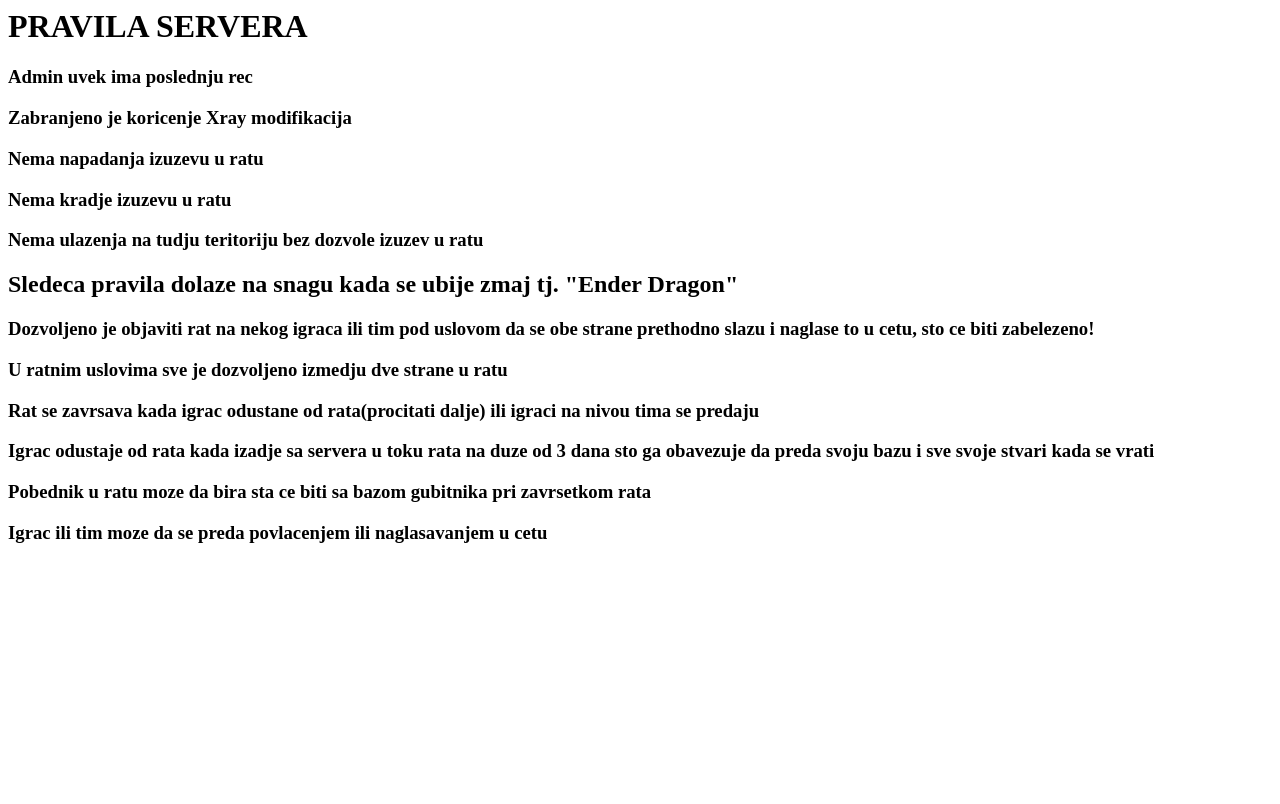
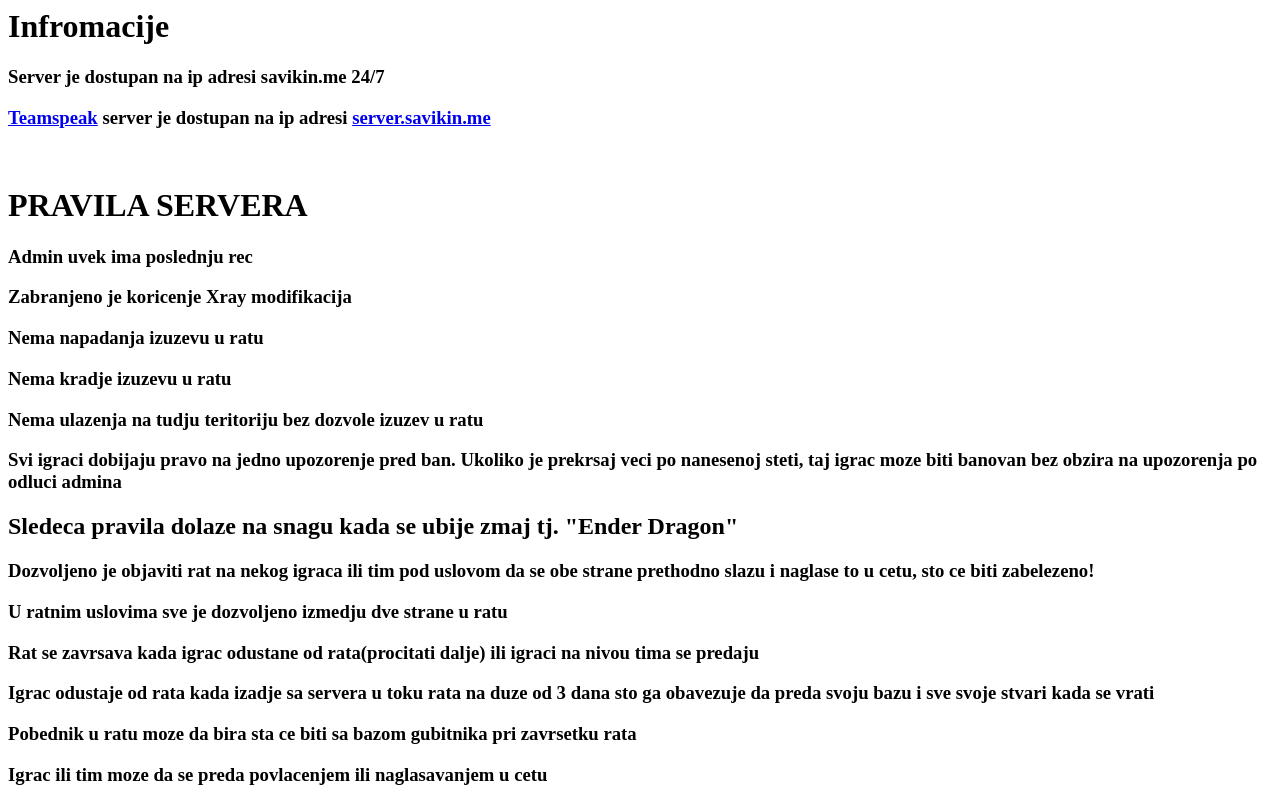
Before and after one commit to ThatSava/ThatSava.github.io, a plain HTML site: page rules.html in a window 1280 px wide. Drawn offline with Linux system fonts and the light colour scheme.

Commit message:
*Updated rules

```diff
--- a/rules.html
+++ b/rules.html
@@ -1,13 +1,23 @@
+<head>
+<title>Pravila i informacije o serveru</title>
+</head>
+<body>
+    <h1>Infromacije</h1>
+    <h3>Server je dostupan na ip adresi savikin.me 24/7</h3>
+    <h3><a href="https://www.teamspeak.com/" target="_blank">Teamspeak</a> server je dostupan na ip adresi <a href="ts3server://server.savikin.me?port=9987">server.savikin.me</a></h3>
+    <br />
     <h1>PRAVILA SERVERA</h1>
     <h3>Admin uvek ima poslednju rec</h3>
     <h3>Zabranjeno je koricenje Xray modifikacija</h3>
     <h3>Nema napadanja izuzevu u ratu</h3>
     <h3>Nema kradje izuzevu u ratu</h3>
     <h3>Nema ulazenja na tudju teritoriju bez dozvole izuzev u ratu</h3>
+    <h3>Svi igraci dobijaju pravo na jedno upozorenje pred ban. Ukoliko je prekrsaj veci po nanesenoj steti, taj igrac moze biti banovan bez obzira na upozorenja po odluci admina</h3>
         <h2>Sledeca pravila dolaze na snagu kada se ubije zmaj tj. "Ender Dragon"</h2>
     <h3>Dozvoljeno je objaviti rat na nekog igraca ili tim pod uslovom da se obe strane prethodno slazu i naglase to u cetu, sto ce biti zabelezeno!</h3>
     <h3>U ratnim uslovima sve je dozvoljeno izmedju dve strane u ratu</h3>
     <h3>Rat se zavrsava kada igrac odustane od rata(procitati dalje) ili igraci na nivou tima se predaju </h3>
     <h3>Igrac odustaje od rata kada izadje sa servera u toku rata na duze od 3 dana sto ga obavezuje da preda svoju bazu i sve svoje stvari kada se vrati</h3>
-<h3>Pobednik u ratu moze da bira sta ce biti sa bazom gubitnika pri zavrsetkom rata</h3>
+    <h3>Pobednik u ratu moze da bira sta ce biti sa bazom gubitnika pri zavrsetku rata</h3>
     <h3>Igrac ili tim moze da se preda povlacenjem ili naglasavanjem u cetu</h3>
+</body>
```
Lines whose indentation alone changed are shown as unchanged.
